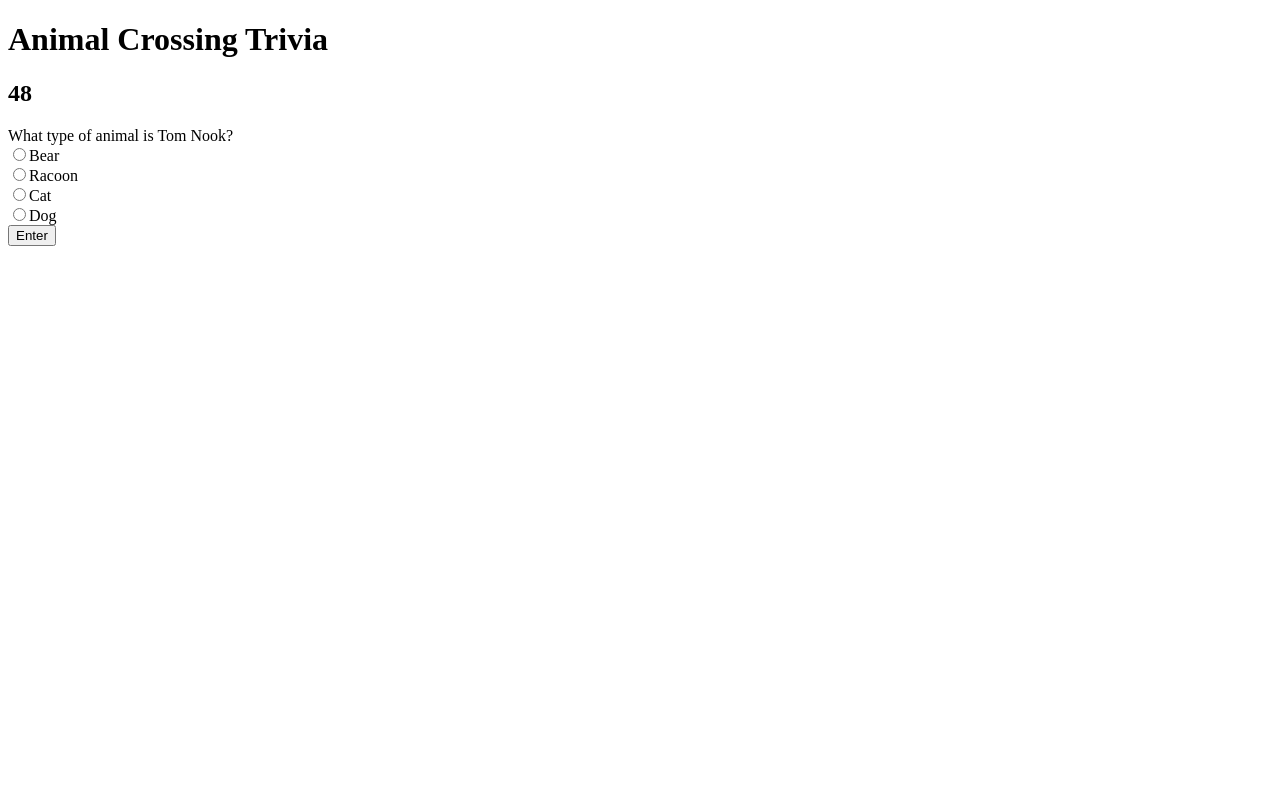
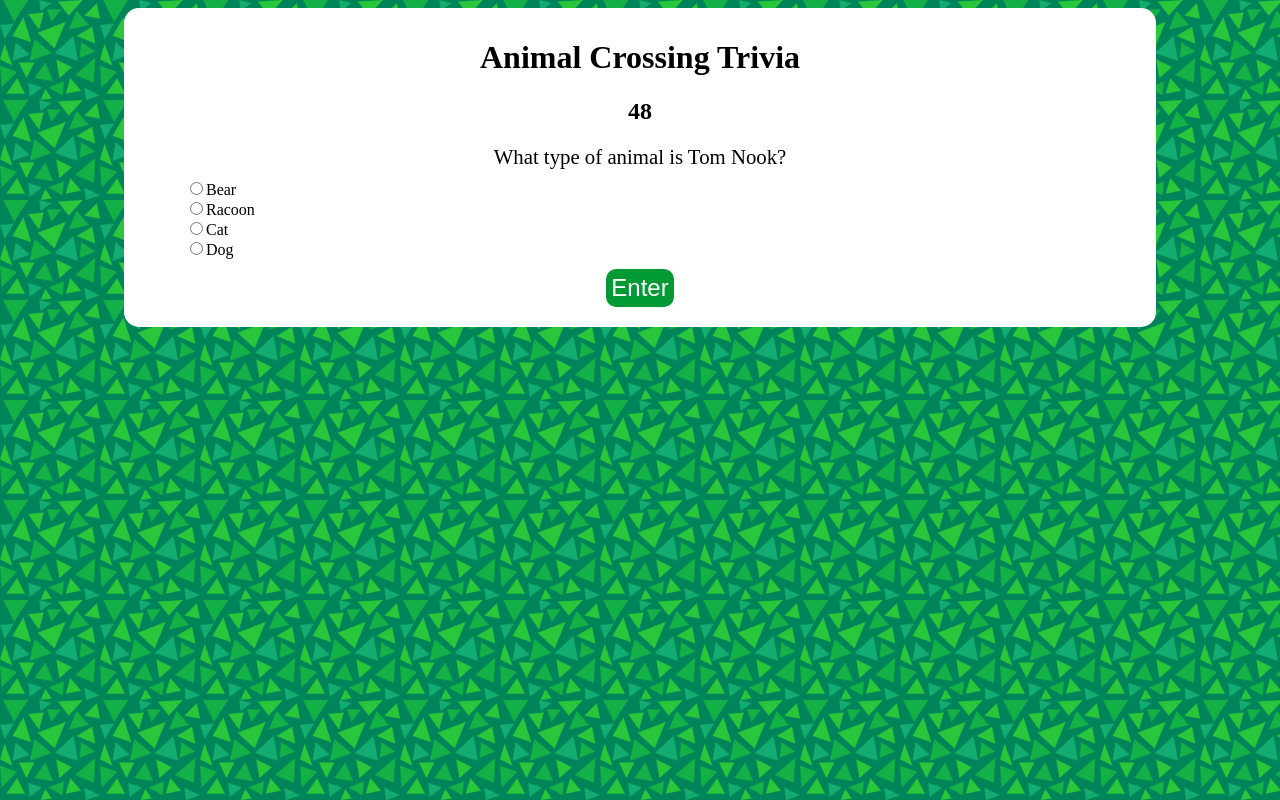
Before and after one commit to eawehner/TriviaGame, a plain HTML site: page index.html in a window 1280 px wide. Both pictures are taken after a click on the button "Start the Game". Drawn offline with nearby package versions, Linux system fonts and the light colour scheme.

Commit message:
added some styling, still have a timer bug to fix

```diff
--- a/assets/css/style.css
+++ b/assets/css/style.css
@@ -0,0 +1,55 @@
+body {
+    background-image: url("../images/grass.png");
+}
+
+h1 {
+    text-align: center;
+}
+
+.game {
+    background-color: white;
+    width: 80%;
+    padding: 10px;
+    margin: auto;
+    border-radius: 15px;
+}
+
+#question {
+    font-size: 1.3em;
+    width: 90%;
+    margin: auto;
+    margin-bottom: 10px;
+    text-align: center;
+}
+
+#answers {
+    width: 90%;
+    margin: auto;
+}
+
+#timer {
+    text-align: center;
+}
+
+#button-holder {
+    align-content: center;
+    margin-top: 10px;
+    margin-bottom: 10px;
+}
+
+button {
+    color: white;
+    background-color: #009933;
+    border: none;
+    display: block;
+    font-size: 1.5em;
+    margin-left: auto;
+    margin-right: auto;
+    padding: 5px;
+    border-radius: 10px;
+}
+
+img {
+    display: block;
+    margin: auto;
+}
--- a/assets/javascript/app.js
+++ b/assets/javascript/app.js
@@ -80,6 +80,7 @@ function timeDown() {
 
     $("#timer").html("<h2>" + timeNumber + "</h2>");
 
+    // IF TIMER REACHES ZERO, DISPLAY A TIME OUT PAGE AND THE CORRECT ANSWER
     if (timeNumber === 0) {
         $("#timer").html("<h2> TIME'S UP </h2>")
         $("#question").text("You better pay attention!");
@@ -100,7 +101,7 @@ function timer() {
 };
 
 function resetTimer() {
-    timeNumber = 50;
+    timeNumber = 51;
     timer();
 };
 
@@ -112,10 +113,10 @@ function displayQA() {
     if (QA < questions.length) {
         var currentQuestion = questions[QA].question;
 
-        var answerA = "<input type='radio' name='answers' value='a'>" + questions[QA].answers.a + "</input> <br>";
-        var answerB = "<input type='radio' name='answers' value='b'>" + questions[QA].answers.b + "</input> <br>";
-        var answerC = "<input type='radio' name='answers' value='c'>" + questions[QA].answers.c + "</input> <br>";
-        var answerD = "<input type='radio' name='answers' value='d'>" + questions[QA].answers.d + "</input>";
+        var answerA = "<input type='radio' name='answers' value='a' class='radio-answer'>" + questions[QA].answers.a + "</input> <br>";
+        var answerB = "<input type='radio' name='answers' value='b' class='radio-answer'>" + questions[QA].answers.b + "</input> <br>";
+        var answerC = "<input type='radio' name='answers' value='c' class='radio-answer'>" + questions[QA].answers.c + "</input> <br>";
+        var answerD = "<input type='radio' name='answers' value='d' class='radio-answer'>" + questions[QA].answers.d + "</input>";
 
         // SELECT THE QUESTION AND DISPLAY IT...
         $("#question").text(currentQuestion);
@@ -150,12 +151,6 @@ function displayQA() {
     };
 
 };
-
-
-// IF TIMER REACHES ZERO, DISPLAY A TIME OUT PAGE AND THE CORRECT ANSWER
-
-
-
 
 // START THE QUIZ ONCE THE PLAYER HITS THE START BUTTON
 
--- a/index.html
+++ b/index.html
@@ -5,6 +5,8 @@
         <script src="https://cdnjs.cloudflare.com/ajax/libs/jquery/3.2.1/jquery.min.js"></script>
 
         <script src="assets/javascript/app.js"></script>
+
+        <link rel="stylesheet" href="assets/css/style.css">
     </head>
     <body>
 
@@ -12,7 +14,7 @@
 
             <div id="title"><h1>Animal Crossing Trivia</h1></div>
 
-            <div id="timer"></div>
+            <div id="timer"><h2>Let's start!</h2></div>
 
             <div id="question"></div>
 
```
Also changed, not shown: assets/images/acnl_bg.jpg (added), assets/images/grass.png (added).
